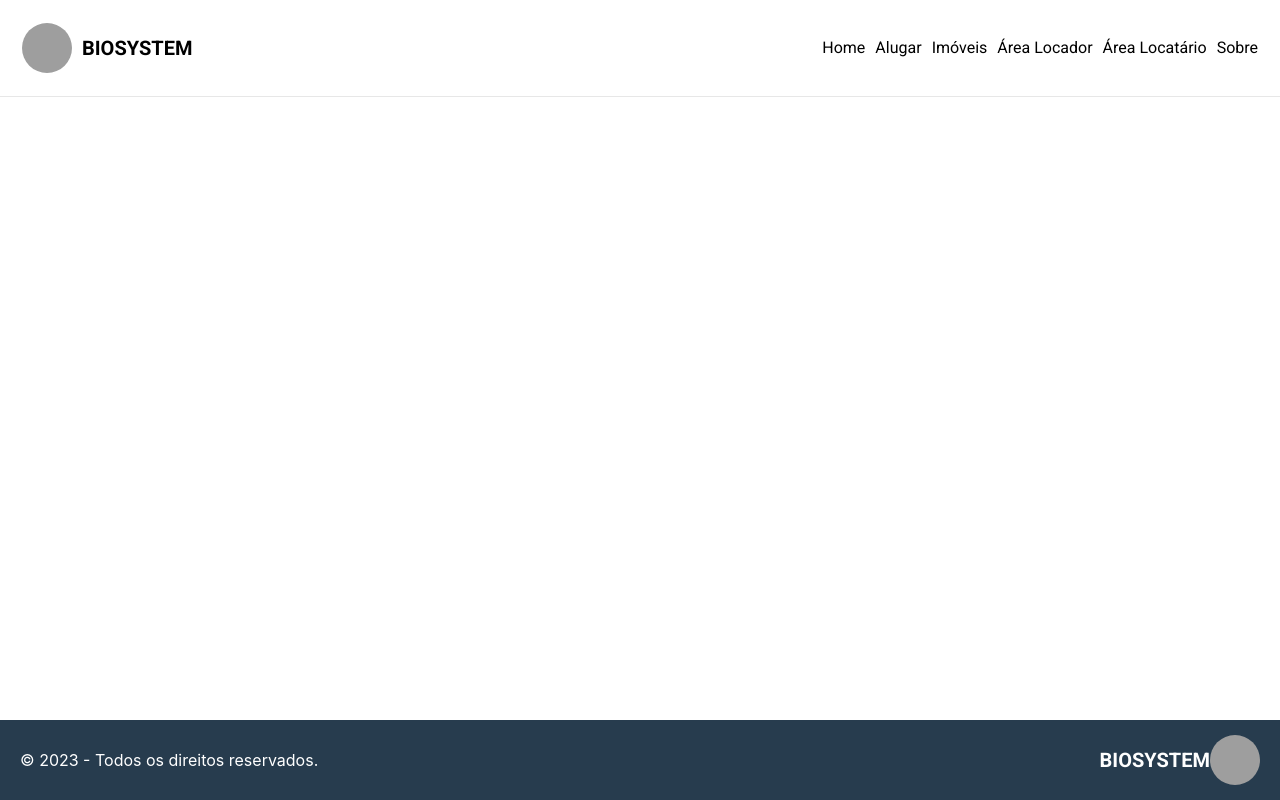
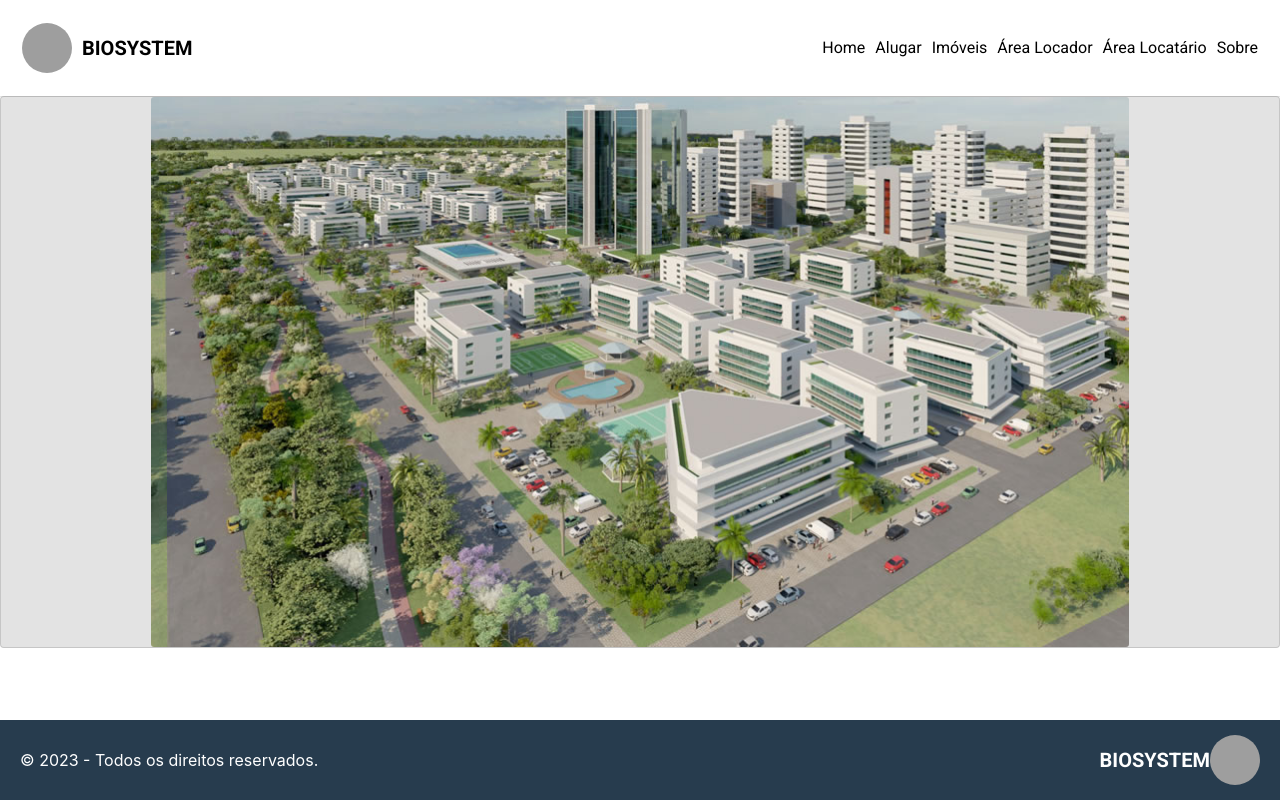
Before and after one commit to desafio-tech-biopark-2023/front-end, a React (Vite) app: page / in a window 1280 px wide. Built offline with nearby package versions, Linux system fonts and the light colour scheme; grey boxes are pictures that could not be loaded.

Commit message:
feat: Adicionando banner a home

```diff
--- a/index.html
+++ b/index.html
@@ -2,7 +2,7 @@
 <html lang="en">
   <head>
     <meta charset="UTF-8" />
-    <link rel="icon" type="image/svg+xml" href="/vite.svg" />
+    <link rel="icon" href="/favicon.ico" />
     <link
       rel="stylesheet"
       href="https://cdn.jsdelivr.net/npm/bootstrap@5.1.0/dist/css/bootstrap.min.css"
--- /dev/null
+++ b/src/components/BannerHome/index.tsx
@@ -0,0 +1,19 @@
+import { BannerHomeDiv } from "./style";
+import { Card, CardImg, CardImgOverlay, CardTitle, CardText } from "reactstrap";
+
+const BannerHome = () => {
+  return (
+    <BannerHomeDiv>
+      {/* <img src="/src/assets/biopark 3.jpg" alt="" /> */}
+      <Card inverse>
+        <CardImg
+          alt="Card image cap"
+          src="/src/assets/biopark 3.jpg"
+          width="100%"
+        />
+      </Card>
+    </BannerHomeDiv>
+  );
+};
+
+export { BannerHome };
--- /dev/null
+++ b/src/components/BannerHome/style.ts
@@ -0,0 +1,18 @@
+import styled from "styled-components";
+
+const BannerHomeDiv = styled.div`
+  display: flex;
+  align-items: flex-start;
+  justify-content: center;
+  width: 100%;
+  height: 100%;
+
+  .card {
+    width: 100%;
+    padding: 0 50px 0 50px;
+    background-color: #c0c0c073;
+    padding: 0px 150px;
+  }
+`;
+
+export { BannerHomeDiv };
--- a/src/pages/Home/index.tsx
+++ b/src/pages/Home/index.tsx
@@ -1,3 +1,4 @@
+import { BannerHome } from "../../components/BannerHome";
 import { Footer } from "../../components/Footer";
 import { Header } from "../../components/Header";
 import { HomeDiv } from "./style";
@@ -6,6 +7,7 @@ const Home = () => {
   return (
     <HomeDiv>
       <Header />
+      <BannerHome />
       <Footer />
     </HomeDiv>
   );
--- a/src/pages/Home/style.ts
+++ b/src/pages/Home/style.ts
@@ -4,7 +4,7 @@ const HomeDiv = styled.div`
   display: flex;
   flex-direction: column;
   align-items: center;
-  justify-content: space-between;
+  /* justify-content: space-between; */
   width: 100%;
   height: 100vh;
 `;
```
Also changed, not shown: 1 other file (tests, documents, lock files or other folders).
